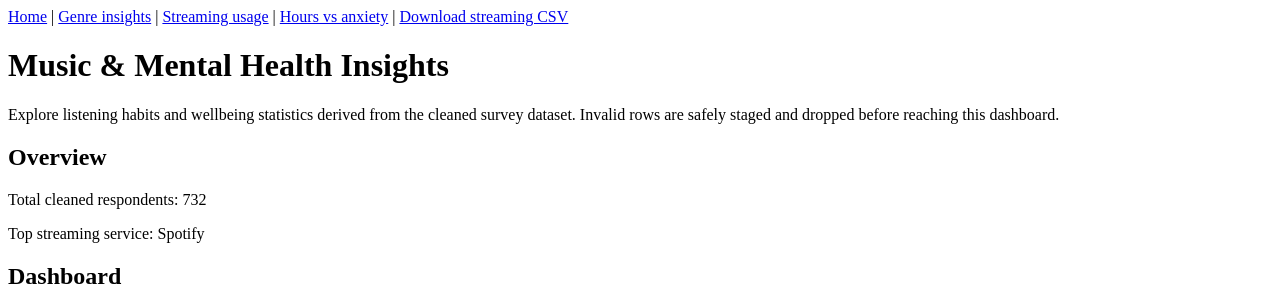
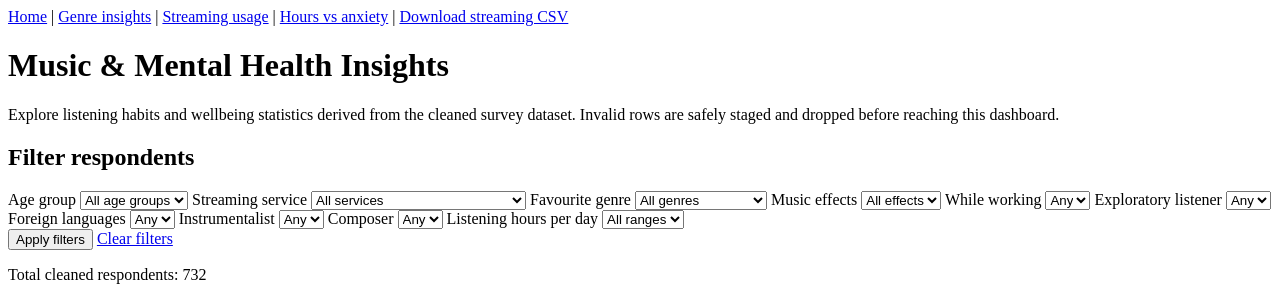
Before and after one commit to Emperor-Z/PAI-Assesment-Task-1, a Flask app: page / in a window 1280 px wide. Shown: the top 287 px of the page. Run offline with Flask 3, Linux system fonts and the light colour scheme; data comes from the database, SQL or seed files in the repository.

Commit message:
IMPLEMENT home filter UX
- Rework dashboard route to apply filters and provide data tables\n- Add filter form, stats, and chart embeds to home template

```diff
--- a/src/app.py
+++ b/src/app.py
@@ -7,9 +7,9 @@ Exposes a simple HTML interface over the InsightsService.
 from __future__ import annotations
 
 import os
-from typing import Any, Dict
+from typing import Any, Dict, List, Tuple
 
-from flask import Flask, Response, make_response, render_template, request
+from flask import Flask, Response, make_response, render_template, request, url_for
 
 from src.charts import (
     render_hours_vs_anxiety_png,
@@ -25,6 +25,14 @@ from src.etl_stage import ingest_csv_into_raw_database
 from src.filters import FilterCriteria
 from src.logging_utils import configure_logger
 from src.services import InsightsService
+
+BOOLEAN_FILTERS: List[Tuple[str, str]] = [
+    ("while_working", "While working"),
+    ("exploratory", "Exploratory listener"),
+    ("foreign_languages", "Foreign languages"),
+    ("instrumentalist", "Instrumentalist"),
+    ("composer", "Composer"),
+]
 
 
 def create_app(
@@ -104,13 +112,43 @@ def create_app(
     @app.route("/", methods=["GET"])
     def home() -> str:
         service = _build_service()
-        counts = service.get_streaming_service_counts()
-        total_respondents = sum(counts.values())
-        top_service = max(counts, key=counts.get) if counts else "N/A"
+        criteria = _parse_filter_criteria()
+        filter_options = service.get_filter_options()
+        overview = service.get_overview(criteria)
+        streaming_counts = overview.get("streaming_counts", {})
+        top_services = sorted(
+            streaming_counts.items(),
+            key=lambda item: (-item[1], item[0]),
+        )[:5]
+        top_genres = service.get_top_genres(criteria, top_n=5)
+        mean_scores = overview.get("mean_scores", {})
+        selected_filters = request.args.to_dict(flat=True)
+        query_string = request.query_string.decode("utf-8")
+
+        def _chart_url(endpoint: str) -> str:
+            base = url_for(endpoint)
+            return f"{base}?{query_string}" if query_string else base
+
+        charts = {
+            "streaming": _chart_url("streaming_chart"),
+            "hours": _chart_url("hours_vs_anxiety_chart"),
+            "anxiety": _chart_url("anxiety_distribution_chart"),
+            "age_groups": _chart_url("age_group_means_chart"),
+            "music_effects": _chart_url("music_effects_chart"),
+            "top_genres": _chart_url("top_genres_chart"),
+        }
+
         return render_template(
             "home.html",
-            total_respondents=total_respondents,
-            top_service=top_service,
+            overview=overview,
+            filter_options=filter_options,
+            selected_filters=selected_filters,
+            top_services=top_services,
+            top_genres=top_genres,
+            mean_scores=mean_scores,
+            charts=charts,
+            boolean_filters=BOOLEAN_FILTERS,
+            hours_buckets=["<=1", "1-3", ">3"],
         )
 
     @app.route("/genre", methods=["GET", "POST"])
--- a/templates/home.html
+++ b/templates/home.html
@@ -7,24 +7,173 @@
   this dashboard.
 </p>
 
-<section>
-  <h2>Overview</h2>
-  <p>Total cleaned respondents: {{ total_respondents }}</p>
-  <p>Top streaming service: {{ top_service }}</p>
+<section class="filter-panel">
+  <h2>Filter respondents</h2>
+  <form method="get" class="filter-form">
+    <div class="filter-grid">
+      <label for="age_group">Age group</label>
+      <select id="age_group" name="age_group">
+        <option value="">All age groups</option>
+        {% for group in filter_options.age_groups %}
+        <option value="{{ group }}" {% if selected_filters.get('age_group') == group %}selected{% endif %}>
+          {{ group }}
+        </option>
+        {% endfor %}
+      </select>
+
+      <label for="streaming_service">Streaming service</label>
+      <select id="streaming_service" name="streaming_service">
+        <option value="">All services</option>
+        {% for service in filter_options.streaming_services %}
+        <option value="{{ service }}" {% if selected_filters.get('streaming_service') == service %}selected{% endif %}>
+          {{ service }}
+        </option>
+        {% endfor %}
+      </select>
+
+      <label for="favourite_genre">Favourite genre</label>
+      <select id="favourite_genre" name="favourite_genre">
+        <option value="">All genres</option>
+        {% for genre in filter_options.genres %}
+        <option value="{{ genre }}" {% if selected_filters.get('favourite_genre') == genre %}selected{% endif %}>
+          {{ genre }}
+        </option>
+        {% endfor %}
+      </select>
+
+      <label for="music_effects">Music effects</label>
+      <select id="music_effects" name="music_effects">
+        <option value="">All effects</option>
+        {% for effect in filter_options.music_effects %}
+        <option value="{{ effect }}" {% if selected_filters.get('music_effects') == effect %}selected{% endif %}>
+          {{ effect }}
+        </option>
+        {% endfor %}
+      </select>
+
+      {% for field, label in boolean_filters %}
+      <label for="{{ field }}">{{ label }}</label>
+      <select id="{{ field }}" name="{{ field }}">
+        <option value="">Any</option>
+        <option value="yes" {% if selected_filters.get(field) == 'yes' %}selected{% endif %}>
+          Yes
+        </option>
+        <option value="no" {% if selected_filters.get(field) == 'no' %}selected{% endif %}>
+          No
+        </option>
+      </select>
+      {% endfor %}
+
+      <label for="hours_bucket">Listening hours per day</label>
+      <select id="hours_bucket" name="hours_bucket">
+        <option value="">All ranges</option>
+        {% for bucket in hours_buckets %}
+        <option value="{{ bucket }}" {% if selected_filters.get('hours_bucket') == bucket %}selected{% endif %}>
+          {{ bucket }}
+        </option>
+        {% endfor %}
+      </select>
+    </div>
+    <div class="filter-actions">
+      <button type="submit">Apply filters</button>
+      <a class="link-button" href="{{ url_for('home') }}">Clear filters</a>
+    </div>
+  </form>
 </section>
 
-<section>
-  <h2>Dashboard</h2>
+<section class="overview-cards">
+  <div class="stat-card">
+    <p>Total cleaned respondents: {{ overview["total_count"] }}</p>
+  </div>
+  <div class="stat-card">
+    <h3>Top streaming service</h3>
+    <p>{{ overview["top_streaming_service"] }}</p>
+  </div>
+  <div class="stat-card">
+    <h3>Average anxiety</h3>
+    <p>{{ "%.1f"|format(mean_scores.get("anxiety", 0)) }}</p>
+  </div>
+  <div class="stat-card">
+    <h3>Average depression</h3>
+    <p>{{ "%.1f"|format(mean_scores.get("depression", 0)) }}</p>
+  </div>
+</section>
+
+<section class="chart-grid">
+  <div class="chart-card">
+    <h3>Streaming service usage</h3>
+    <img src="{{ charts.streaming }}" alt="Streaming usage chart" />
+  </div>
+  <div class="chart-card">
+    <h3>Hours vs anxiety</h3>
+    <img src="{{ charts.hours }}" alt="Hours vs anxiety chart" />
+  </div>
+  <div class="chart-card">
+    <h3>Anxiety distribution</h3>
+    <img src="{{ charts.anxiety }}" alt="Anxiety distribution chart" />
+  </div>
+  <div class="chart-card">
+    <h3>Age group mean scores</h3>
+    <img src="{{ charts.age_groups }}" alt="Age group means chart" />
+  </div>
+  <div class="chart-card">
+    <h3>Music effects</h3>
+    <img src="{{ charts.music_effects }}" alt="Music effects chart" />
+  </div>
+  <div class="chart-card">
+    <h3>Top genres</h3>
+    <img src="{{ charts.top_genres }}" alt="Top genres chart" />
+  </div>
+</section>
+
+<section class="data-panels">
   <div>
-    <h3>Streaming service usage</h3>
-    <img src="{{ url_for('streaming_chart') }}" alt="Streaming usage chart" />
+    <h3>Top streaming services</h3>
+    <table>
+      <thead>
+        <tr>
+          <th>Service</th>
+          <th>Respondents</th>
+        </tr>
+      </thead>
+      <tbody>
+        {% for service, count in top_services %}
+        <tr>
+          <td>{{ service }}</td>
+          <td>{{ count }}</td>
+        </tr>
+        {% endfor %}
+      </tbody>
+    </table>
   </div>
   <div>
-    <h3>Listening duration vs average anxiety</h3>
-    <img
-      src="{{ url_for('hours_vs_anxiety_chart') }}"
-      alt="Hours vs anxiety chart"
-    />
+    <h3>Top favourite genres</h3>
+    <table>
+      <thead>
+        <tr>
+          <th>Genre</th>
+          <th>Respondents</th>
+        </tr>
+      </thead>
+      <tbody>
+        {% for genre, count in top_genres %}
+        <tr>
+          <td>{{ genre }}</td>
+          <td>{{ count }}</td>
+        </tr>
+        {% endfor %}
+      </tbody>
+    </table>
   </div>
 </section>
+
+<section class="mean-summary">
+  <h3>Mental health summary</h3>
+  <ul>
+    <li>Anxiety: {{ "%.1f"|format(mean_scores.get("anxiety", 0)) }}</li>
+    <li>Depression: {{ "%.1f"|format(mean_scores.get("depression", 0)) }}</li>
+    <li>Insomnia: {{ "%.1f"|format(mean_scores.get("insomnia", 0)) }}</li>
+    <li>OCD: {{ "%.1f"|format(mean_scores.get("ocd", 0)) }}</li>
+  </ul>
+</section>
 {% endblock %}
```
